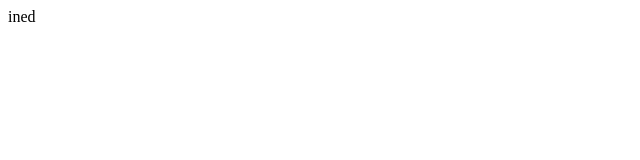
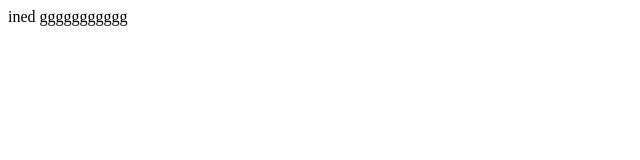
Before and after one commit to puyvongheng/tes_used_git_Branches, a plain HTML site: page index.html in a window 1280 px wide. Shown: the whole page, without its empty margins (0-640 px from the left). Drawn offline with Linux system fonts and the light colour scheme.

Commit message:
Update index.html

```diff
--- a/index.html
+++ b/index.html
@@ -7,5 +7,7 @@
 </head>
 <body>
     ined
+
+    ggggggggggg
 </body>
 </html>
```
